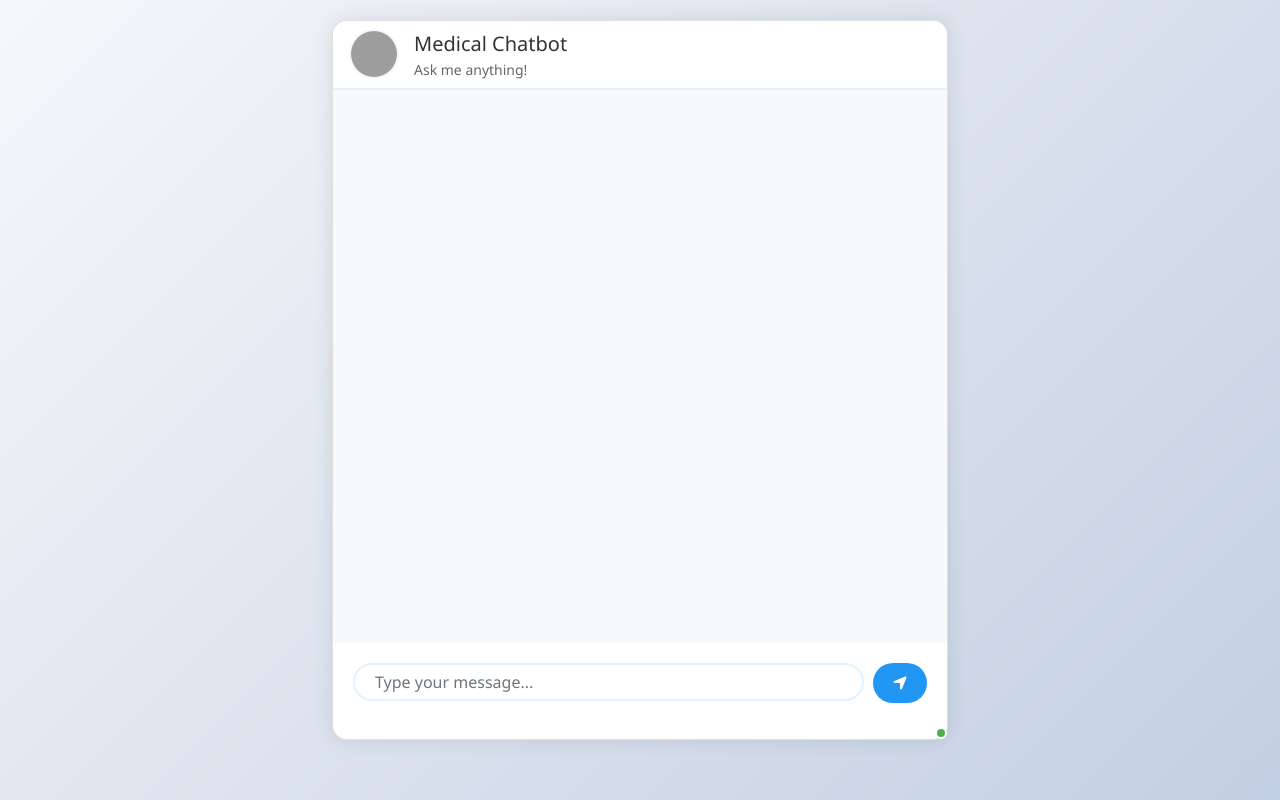
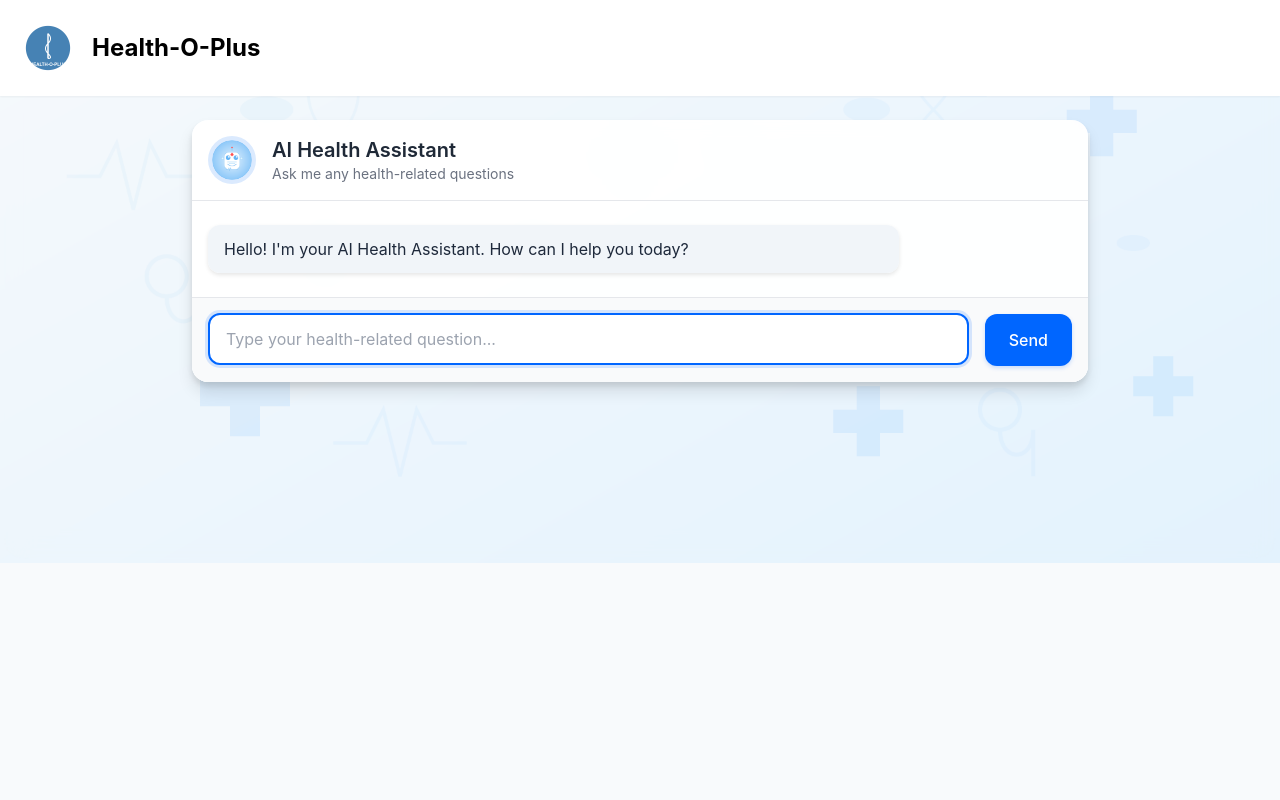
Before and after one commit to ParaNoid0809/AshaAI, a Flask app: page / in a window 1280 px wide. Run offline with Flask 3, Linux system fonts and the light colour scheme; some libraries are stand-ins or nearby versions; grey boxes are pictures that could not be loaded.

Commit message:
ChatBot UI Complete

```diff
--- a/app.py
+++ b/app.py
@@ -9,7 +9,7 @@
 from src.prompt import *  # where system_prompt is defined
 import os
 
-app = Flask(__name__)
+app = Flask(__name__, static_url_path='/static', static_folder='static')
 load_dotenv()
 
 # ✅ Load API keys
--- a/templates/chat.html
+++ b/templates/chat.html
@@ -1,250 +1,235 @@
-<link href="//maxcdn.bootstrapcdn.com/bootstrap/4.1.1/css/bootstrap.min.css" rel="stylesheet" id="bootstrap-css">
-<script src="//maxcdn.bootstrapcdn.com/bootstrap/4.1.1/js/bootstrap.min.js"></script>
-<script src="//cdnjs.cloudflare.com/ajax/libs/jquery/3.2.1/jquery.min.js"></script>
-
 <!DOCTYPE html>
 <html>
 	<head>
-		<title>AshaAI Medical Assistant</title>
-		<link href="https://cdn.jsdelivr.net/npm/bootstrap@5.1.3/dist/css/bootstrap.min.css" rel="stylesheet">
+		<title>Health-O-Plus - AI Health Assistant</title>
+		<link href="https://cdn.jsdelivr.net/npm/tailwindcss@2.2.19/dist/tailwind.min.css" rel="stylesheet">
 		<link rel="stylesheet" href="https://cdnjs.cloudflare.com/ajax/libs/font-awesome/6.0.0/css/all.min.css">
 		<style>
 			:root {
-				--primary-color: #2196F3;
+				--primary-color: #0066FF;
 				--secondary-color: #E3F2FD;
-				--text-color: #333;
-				--light-gray: #f8f9fa;
 			}
 
 			body {
-				height: 100vh;
-				background: linear-gradient(135deg, #f5f7fa 0%, #c3cfe2 100%);
-				font-family: 'Segoe UI', Tahoma, Geneva, Verdana, sans-serif;
+				font-family: 'Inter', sans-serif;
+				background-color: #f8fafc;
+				background-image: url('/static/images/medical-background.png');
+				background-size: cover;
+				background-position: center;
+				background-repeat: no-repeat;
 			}
 
-			.chat {
-				margin-top: 20px;
-				margin-bottom: 20px;
+			.chat-container {
+				height: calc(100vh - 80px);
 			}
 
-			.card {
-				height: 90vh;
-				border-radius: 15px;
-				box-shadow: 0 0 20px rgba(0,0,0,0.1);
-				background: white;
+			.message {
+				animation: fadeIn 0.5s ease;
+				opacity: 0;
+				animation-fill-mode: forwards;
 			}
 
-			.card-header {
-				background: white;
-				border-radius: 15px 15px 0 0 !important;
-				border-bottom: 2px solid var(--secondary-color);
+			@keyframes fadeIn {
+				from {
+					opacity: 0;
+					transform: translateY(20px);
+				}
+				to {
+					opacity: 1;
+					transform: translateY(0);
+				}
 			}
 
-			.user_info {
-				margin-left: 15px;
-			}
-
-			.user_info span {
-				font-size: 20px;
-				font-weight: 500;
-				color: var(--text-color);
-			}
-
-			.user_info p {
-				font-size: 14px;
-				color: #666;
-				margin: 0;
-			}
-
-			.msg_card_body {
-				height: calc(90vh - 140px);
-				overflow-y: auto;
-				padding: 20px;
-				background: var(--light-gray);
-			}
-
-			.msg_cotainer, .msg_cotainer_send {
-				max-width: 70%;
-				padding: 15px 20px;
-				border-radius: 15px;
-				margin: 5px 10px;
-				position: relative;
-			}
-
-			.msg_cotainer {
-				background: white;
-				border: 1px solid #e9ecef;
-			}
-
-			.msg_cotainer_send {
-				background: var(--primary-color);
+			.user-message {
+				background-color: var(--primary-color);
 				color: white;
-			}
-
-			.msg_time, .msg_time_send {
-				font-size: 10px;
-				color: #999;
-				position: absolute;
-				bottom: -20px;
-			}
-
-			.msg_time {
-				left: 0;
-			}
-
-			.msg_time_send {
-				right: 0;
-				color: #ddd;
-			}
-
-			.card-footer {
-				background: white;
-				border-radius: 0 0 15px 15px !important;
-				border-top: none;
-				padding: 20px;
-			}
-
-			.type_msg {
-				border-radius: 25px !important;
-				padding: 12px 20px;
-				border: 2px solid var(--secondary-color) !important;
-			}
-
-			.type_msg:focus {
-				box-shadow: none !important;
-				border-color: var(--primary-color) !important;
-			}
-
-			.send_btn {
-				border-radius: 25px !important;
-				background: var(--primary-color);
-				border: none !important;
-				color: white;
-				padding: 12px 20px;
-				margin-left: 10px;
-				cursor: pointer;
+				border-radius: 12px;
+				padding: 12px 16px;
+				margin: 8px 0;
+				max-width: 80%;
+				margin-left: auto;
+				box-shadow: 0 2px 4px rgba(0, 0, 0, 0.1);
 				transition: all 0.3s ease;
 			}
 
-			.send_btn:hover {
-				background: #1976D2;
+			.bot-message {
+				background-color: rgba(241, 245, 249, 0.95);
+				color: #1e293b;
+				border-radius: 12px;
+				padding: 12px 16px;
+				margin: 8px 0;
+				max-width: 80%;
+				box-shadow: 0 2px 4px rgba(0, 0, 0, 0.1);
+				transition: all 0.3s ease;
 			}
 
-			.user_img {
-				height: 50px;
-				width: 50px;
-				border: 2px solid #f5f6fa;
+			.input-box {
+				border: 2px solid #e2e8f0;
+				border-radius: 12px;
+				transition: all 0.3s ease;
+				background-color: rgba(255, 255, 255, 0.95);
+				box-shadow: 0 2px 4px rgba(0, 0, 0, 0.05);
 			}
 
-			.user_img_msg {
-				height: 40px;
-				width: 40px;
+			.input-box:focus {
+				border-color: var(--primary-color);
+				box-shadow: 0 0 0 3px rgba(0, 102, 255, 0.15);
+				background-color: white;
+				transform: translateY(-1px);
 			}
 
-			.online_icon {
-				position: absolute;
-				height: 12px;
-				width: 12px;
-				background-color: #4CAF50;
-				border-radius: 50%;
-				bottom: 0;
-				right: 0;
-				border: 2px solid white;
+			.send-button {
+				background-color: var(--primary-color);
+				color: white;
+				border-radius: 12px;
+				padding: 12px 24px;
+				transition: all 0.3s ease;
+				box-shadow: 0 2px 4px rgba(0, 102, 255, 0.2);
 			}
 
-			/* Custom Scrollbar */
-			.msg_card_body::-webkit-scrollbar {
-				width: 8px;
+			.send-button:hover {
+				background-color: #0052cc;
+				transform: translateY(-1px);
+				box-shadow: 0 4px 6px rgba(0, 102, 255, 0.25);
 			}
 
-			.msg_card_body::-webkit-scrollbar-track {
-				background: #f1f1f1;
-			}
-
-			.msg_card_body::-webkit-scrollbar-thumb {
-				background: #ccc;
-				border-radius: 4px;
-			}
-
-			.msg_card_body::-webkit-scrollbar-thumb:hover {
-				background: #999;
-			}
-
-			/* Message animations */
-			@keyframes fadeIn {
-				from { opacity: 0; transform: translateY(10px); }
-				to { opacity: 1; transform: translateY(0); }
-			}
-
-			.msg_cotainer, .msg_cotainer_send {
-				animation: fadeIn 0.3s ease;
+			.chat-window {
+				background-color: rgba(255, 255, 255, 0.95);
+				backdrop-filter: blur(10px);
+				box-shadow: 0 4px 6px rgba(0, 0, 0, 0.1), 0 10px 15px rgba(0, 0, 0, 0.1);
+				transition: all 0.3s ease;
 			}
 		</style>
 	</head>
 
 	<body>
-		<div class="container-fluid h-100">
-			<div class="row justify-content-center h-100">
-				<div class="col-md-8 col-xl-6 chat">
-					<div class="card">
-						<div class="card-header msg_head">
-							<div class="d-flex bd-highlight">
-								<div class="img_cont">
-									<img src="https://cdn-icons-png.flaticon.com/512/387/387569.png" class="rounded-circle user_img">
-									<!-- <img src="https://www.prdistribution.com/spirit/uploads/pressreleases/2019/newsreleases/d83341deb75c4c4f6b113f27b1e42cd8-chatbot-florence-already-helps-thousands-of-patients-to-remember-their-medication.png" class="rounded-circle user_img"> -->
-									<span class="online_icon"></span>
-								</div>
-								<div class="user_info">
-									<span>Medical Chatbot</span>
-									<p>Ask me anything!</p>
-								</div>
-							</div>
-						</div>
-						<div id="messageFormeight" class="card-body msg_card_body">
+		<!-- Header -->
+		<header class="bg-white shadow-sm">
+			<div class="container mx-auto px-4 py-4 flex items-center justify-between">
+				<div class="flex items-center">
+					<img src="/static/images/health-logo.png" alt="Health-O-Plus" class="h-16">
+					<h1 class="text-2xl font-bold ml-3 text-[#800000]">Health-O-Plus</h1>
+				</div>
+			</div>
+		</header>
 
+		<!-- Main Chat Container -->
+		<div class="container mx-auto px-4 py-6">
+			<div class="max-w-4xl mx-auto bg-white rounded-2xl shadow-lg overflow-hidden chat-window">
+				<!-- Chat Header -->
+				<div class="p-4 border-b flex items-center">
+					<div class="w-12 h-12 rounded-full bg-blue-100 flex items-center justify-center">
+						<img src="/static/images/ai-assistant-avatar.png" alt="AI" class="w-10 h-10 rounded-full">
+					</div>
+					<div class="ml-4">
+						<h2 class="text-xl font-semibold text-gray-800">AI Health Assistant</h2>
+						<p class="text-sm text-gray-500">Ask me any health-related questions</p>
+					</div>
+				</div>
 
-						</div>
-						<div class="card-footer">
-							<form id="messageArea" class="input-group">
-                                <input type="text" id="text" name="msg" placeholder="Type your message..." autocomplete="off" class="form-control type_msg" required/>
-								<div class="input-group-append">
-									<button type="submit" id="send" class="input-group-text send_btn"><i class="fas fa-location-arrow"></i></button>
-								</div>
-							</form>
-						</div>
+				<!-- Chat Messages -->
+				<div id="messageArea" class="p-4 h-[60vh] overflow-y-auto">
+					<div class="bot-message">
+						Hello! I'm your AI Health Assistant. How can I help you today?
 					</div>
+				</div>
+
+				<!-- Input Area -->
+				<div class="p-4 border-t bg-gray-50">
+					<form id="messageForm" class="flex gap-4">
+						<input type="text"
+							   id="messageInput"
+							   class="input-box flex-1 px-4 py-3 text-gray-700 placeholder-gray-400 focus:outline-none"
+							   placeholder="Type your health-related question...">
+						<button type="submit" class="send-button font-medium hover:bg-blue-600 focus:outline-none focus:ring-2 focus:ring-blue-500 focus:ring-offset-2">
+							Send
+						</button>
+					</form>
 				</div>
 			</div>
 		</div>
 
+		<script src="https://code.jquery.com/jquery-3.6.0.min.js"></script>
 		<script>
 			$(document).ready(function() {
-				$("#messageArea").on("submit", function(event) {
-					const date = new Date();
-					const hour = date.getHours();
-					const minute = date.getMinutes();
-					const str_time = hour+":"+minute;
-					var rawText = $("#text").val();
+				// Auto-focus the input field when page loads
+				$('#messageInput').focus();
 
-					var userHtml = '<div class="d-flex justify-content-end mb-4"><div class="msg_cotainer_send">' + rawText + '<span class="msg_time_send">'+ str_time + '</span></div><div class="img_cont_msg"><img src="https://i.ibb.co/d5b84Xw/Untitled-design.png" class="rounded-circle user_img_msg"></div></div>';
+				function scrollToBottom() {
+					const messageArea = $("#messageArea");
+					messageArea.animate({ scrollTop: messageArea[0].scrollHeight }, 300);
+				}
 
-					$("#text").val("");
-					$("#messageFormeight").append(userHtml);
+				function addMessage(content, isUser = false) {
+					const messageClass = isUser ? 'user-message' : 'bot-message';
+					const message = $(`
+						<div class="message ${messageClass}" style="opacity: 0; transform: translateY(20px)">
+							${content}
+						</div>
+					`);
 
+					$('#messageArea').append(message);
+					message.animate({
+						opacity: 1,
+						transform: 'translateY(0)'
+					}, 500);
+					scrollToBottom();
+				}
+
+				$('#messageForm').on('submit', function(e) {
+					e.preventDefault();
+					var message = $('#messageInput').val();
+					if (message.trim() === '') return;
+
+					// Add user message
+					addMessage(message, true);
+
+					// Clear input and focus
+					$('#messageInput').val('').focus();
+
+					// Show typing indicator
+					const typingIndicator = $(`
+						<div class="bot-message message typing-indicator" style="opacity: 0; transform: translateY(20px)">
+							<div class="flex items-center space-x-2">
+								<div class="w-2 h-2 bg-gray-400 rounded-full animate-bounce"></div>
+								<div class="w-2 h-2 bg-gray-400 rounded-full animate-bounce" style="animation-delay: 0.2s"></div>
+								<div class="w-2 h-2 bg-gray-400 rounded-full animate-bounce" style="animation-delay: 0.4s"></div>
+							</div>
+						</div>
+					`);
+					$('#messageArea').append(typingIndicator);
+					typingIndicator.animate({
+						opacity: 1,
+						transform: 'translateY(0)'
+					}, 300);
+					scrollToBottom();
+
+					// Send to backend
 					$.ajax({
-						data: {
-							msg: rawText,
+						url: '/get',
+						type: 'POST',
+						data: {msg: message},
+						success: function(response) {
+							// Remove typing indicator
+							typingIndicator.remove();
+							// Add bot response
+							addMessage(response, false);
 						},
-						type: "POST",
-						url: "/get",
-					}).done(function(data) {
-						var botHtml = '<div class="d-flex justify-content-start mb-4"><div class="img_cont_msg"><img src="https://cdn-icons-png.flaticon.com/512/387/387569.png" class="rounded-circle user_img_msg"></div><div class="msg_cotainer">' + data + '<span class="msg_time">' + str_time + '</span></div></div>';
-						$("#messageFormeight").append($.parseHTML(botHtml));
+						error: function() {
+							typingIndicator.remove();
+							addMessage("Sorry, I encountered an error. Please try again.", false);
+						}
 					});
-					event.preventDefault();
+				});
+
+				// Enable sending message with Enter key
+				$('#messageInput').on('keypress', function(e) {
+					if (e.which === 13 && !e.shiftKey) {
+						$('#messageForm').submit();
+						return false;
+					}
 				});
 			});
 		</script>
-
-    </body>
+	</body>
 </html>
```
Also changed, not shown: static/images/ai-assistant-avatar.png (added), static/images/health-logo.png (added), static/images/medical-background.png (added).
